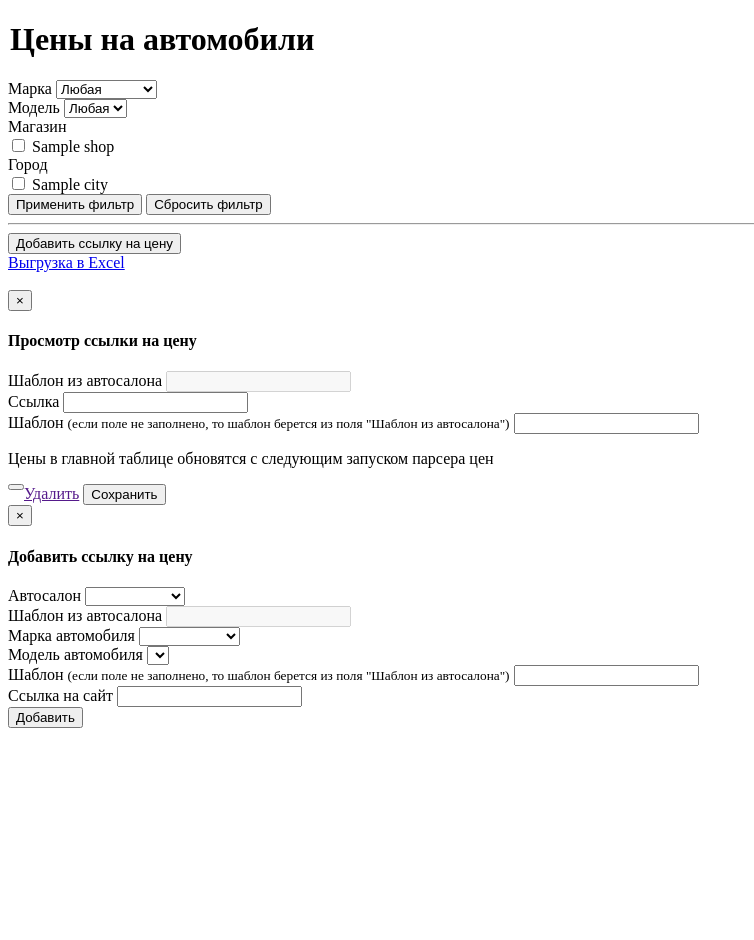
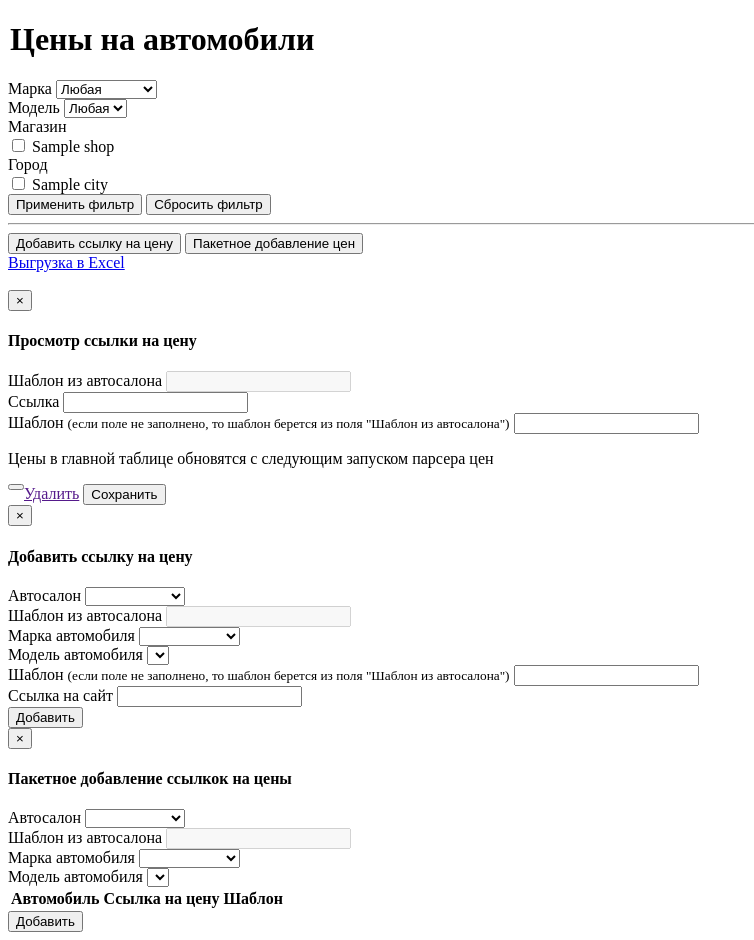
Before and after one commit to vanilich/carprice, a PHP site: template templates/index.phtml in a window 1280 px wide. Shown: the whole page, without its empty margins (0-754 px from the left). Before the commit the page ends 728 px from the top, so only its background shows below. Run offline with PHP 8.4, Linux system fonts and the light colour scheme; the template is opened without the code that fills it: most values are stand-ins (such as "Sample title", 1, 10 or a date in 2020); lists and menus that the app fills with data are empty.

Commit message:
append view to packet price edit

```diff
--- a/templates/index.phtml
+++ b/templates/index.phtml
@@ -84,6 +84,11 @@
                     <button type="button" class="btn btn-default" data-toggle="modal" data-target="#myModal1">
                         <i class="fas fa-plus"></i>
                          Добавить ссылку на цену
+                    </button>
+
+                    <button type="button" class="btn btn-default" data-toggle="modal" data-target="#myModal3">
+                        <i class="fab fa-stack-overflow"></i>
+                        Пакетное добавление цен
                     </button>
                 </div>
                 <div class="col-md-6 text-right">
@@ -216,7 +221,92 @@
             </div>
         </div>
 
+        <div class="modal fade" id="myModal3" tabindex="-1" role="dialog" aria-labelledby="myModalLabel">
+            <div class="modal-dialog" role="document">
+                <div class="modal-content">
+                    <div class="modal-header">
+                        <button type="button" class="close" data-dismiss="modal" aria-label="Close"><span aria-hidden="true">&times;</span></button>
+                        <h4 class="modal-title" id="myModalLabel">Пакетное добавление ссылкок на цены</h4>
+                    </div>
+                    <div class="modal-body">
+                        <form method="POST" action="/price/add">
+                            <div class="form-group">
+                                <label>Автосалон</label>
+                                <select class="form-control js-select-shop" required name="shop">
+                                    <option disabled selected></option>
+                                    <?php foreach($shop as $item) { ?>
+                                        <option value="<?php echo $item['shop_id']; ?>"><?php echo $item['name']; ?></option>
+                                    <?php } ?>
+                                </select>
+                            </div>
+
+                            <div class="form-group">
+                                <label>Шаблон из автосалона</label>
+                                <input type="text" class="form-control" id="js-add-price-parent-tempalte" disabled name="parent_template">
+                            </div>
+
+                            <div class="form-group">
+                                <label>Марка автомобиля</label>
+                                <select class="form-control js-select-mark-1" required name="mark">
+                                    <option disabled selected></option>
+                                    <?php foreach($mark as $item) { ?>
+                                        <option value="<?php echo $item['id']; ?>"><?php echo $item['name']; ?></option>
+                                    <?php } ?>
+                                </select>
+                            </div>
+
+                            <div class="form-group">
+                                <label>Модель автомобиля</label>
+                                <select class="form-control js-select-model-1 js-select-model-pack" required name="model">
+                                    <option disabled selected></option>
+                                </select>
+                            </div>
+
+                            <div class="form-group">
+                                <table class="table table-striped js-price-pack-container">
+                                    <thead>
+                                        <tr>
+                                            <th>Автомобиль</th>
+                                            <th>Ссылка на цену</th>
+                                            <th>Шаблон</th>
+                                        </tr>
+                                    </thead>
+                                    <tbody>
+
+                                    </tbody>
+                                </table>
+                            </div>
+
+                            <div class="form-group">
+                                <button type="submit" class="btn btn-primary">Добавить</button>
+                            </div>
+                        </form>
+                    </div>
+                </div>
+            </div>
+        </div>
+
         <?php echo $this->fetch('footer.phtml'); ?>
+
+        <script type="text-template" id="js-row-packet-template">
+            <tr>
+                <input type="hidden" name="model_id[]" value="">
+                <td>
+                    <input name="model" class="form-control" value="" disabled>
+                </td>
+                <td>
+                    <input type="url" name="url[]" class="form-control" required>
+                </td>
+                <td>
+                    <input type="text" name="template[]" class="form-control">
+                </td>
+                <td>
+                    <button class="btn btn-sm btn-danger js-remove-pack-row">
+                        <i class="far fa-trash-alt"></i>
+                    </button>
+                </td>
+            </tr>
+        </script>
 
         <script type="text/javascript">
             (function() {
@@ -353,11 +443,12 @@
 
                     window.data['mark'] = id;
 
-                    var str = '';
                     $.ajax({
                         method: 'GET',
                         url: 'model/' + id,
                         success: function(data) {
+                            var str = '<option disabled selected></option>';
+
                             for(var item in data) {
                                 $('.js-select-model-1').html('');
 
@@ -438,6 +529,30 @@
                         }
                     })
                 });
+
+                // Пакетное добавление цен
+                $('#myModal3').on('shown.bs.modal', function (event) {
+
+
+                });
+
+                // Действие при выборе авто в модалке "Пакетное добавление цен"
+                $('.js-select-model-pack').change(function() {
+                    var row = $( $('#js-row-packet-template').html() );
+
+                    // Заполняем данные input's
+                    $(row).find('input[name="model_id"]').val( $(this).val() );
+                    $(row).find('input[name="model"]').val( $("option:selected", this)[0].outerText );
+
+                    $('.js-price-pack-container tbody').append(row);
+                });
+
+                // Удалить строку с ценой
+                $(document).on('click', '.js-remove-pack-row', function(event) {
+                    event.preventDefault();
+
+                    $(this).parents('tr').remove();
+                });
             })();
         </script>
     </body>
```
